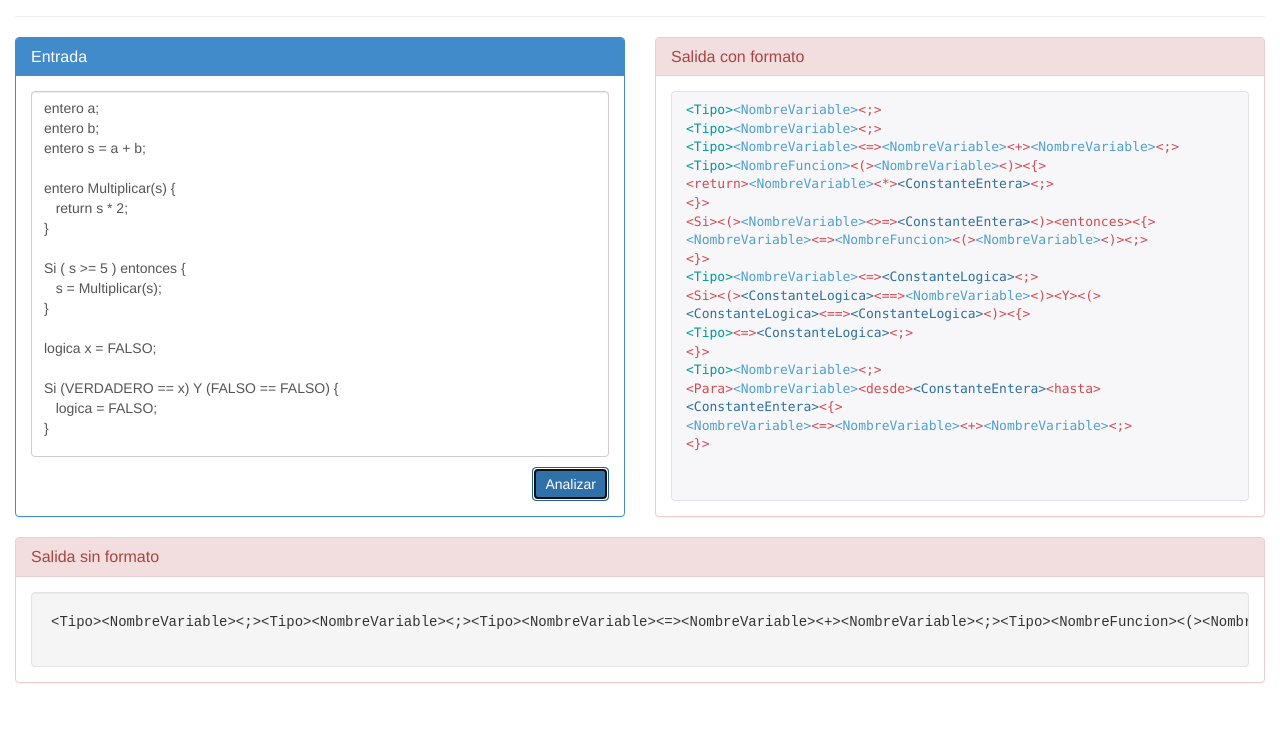
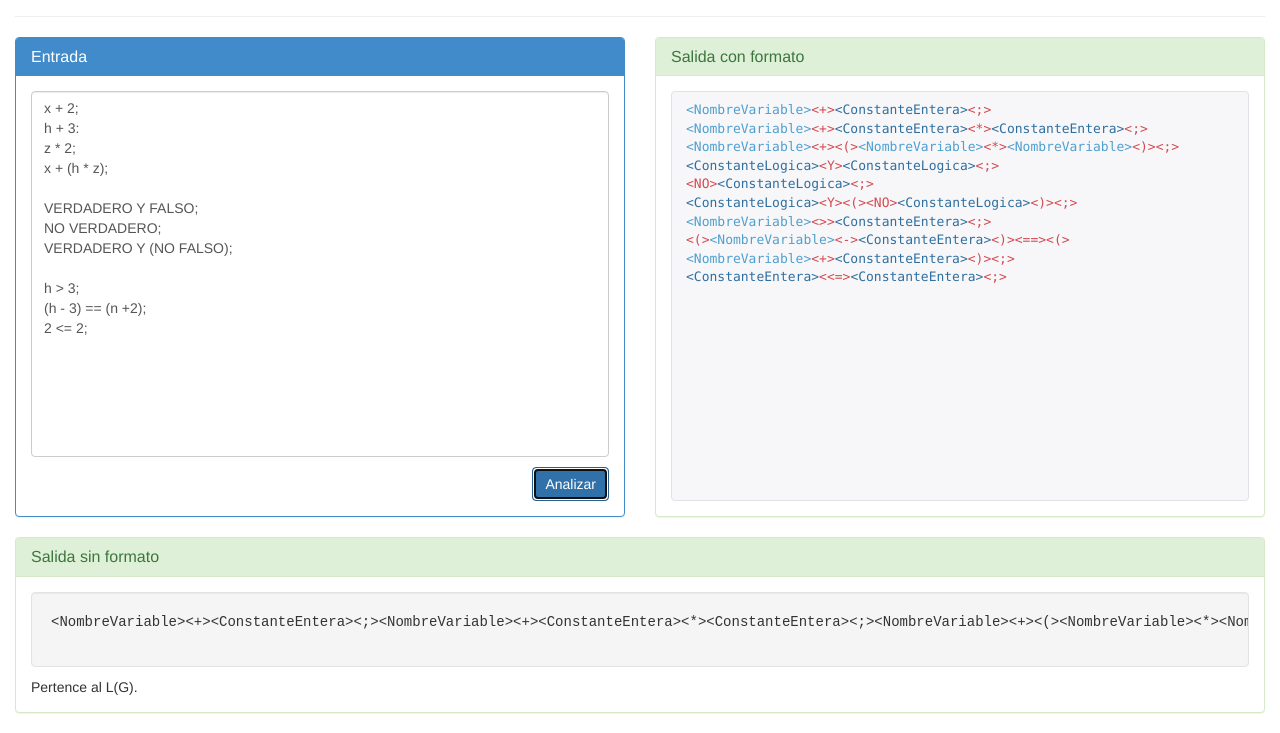
Before and after one commit to nguidi/ssl, a plain HTML site: page index.html in a window 1280 px wide. Both pictures are taken after a click on the button "Analizar". Shown: the part 83-816 px from the top of the page. Drawn offline with Linux system fonts and the light colour scheme.

Commit message:
Funcionando para la gramatica del grupo 3

```diff
--- a/adsr.js
+++ b/adsr.js
@@ -30,9 +30,7 @@ function procedimiento(noTerminal) {
 	do {
 
 		ERROR = false;
-
 		procesar(producciones[i]);
-
 		i++;
 
 	} while (ERROR && (i < producciones.length));
@@ -45,7 +43,6 @@ function procesar(produccion) {
 	var punteroRetroceso = PUNTERO;
 
 	for	(var i = 0; (i < produccion.length) && !ERROR; i++) {
-
 		switch(tipoDeCaracter(produccion[i])) {
 
 			case TERMINAL:
--- a/gramatica.js
+++ b/gramatica.js
@@ -2,15 +2,24 @@
 GRAMATICA
 =	{
 	/* -------------------- CONJUNTO DE NO TERMINALES DE LA GRAMATICA ---------------------------------------------- */
+	/*	Solo Grupo 3
 		NO_TERMINALES:			["P", "DV", "DF", "LP", "LPCont", "LC", "CAsignacion", "CPara", "CSiEntonces",
 								 "CLLamadoFuncion", "LLPar", "LLParCont", "ExpEntera", "ExpEnteraSRI", "Termino",
 								  "TerminoSRI", "Factor", "ExpLogica", "ExpLogicaSRI", "OperandoLogico",
 								  "OperandoLogicoSRI", "FactorLogico", "Comparacion", "Operador"]
+	*/
+		NO_TERMINALES:			["P", "ExpEntera", "ExpEnteraSRI", "Termino", "TerminoSRI", "Factor", "ExpLogica",
+								 "ExpLogicaSRI", "OperandoLogico", "OperandoLogicoSRI", "FactorLogico", "Comparacion",
+								 "Operador"]
 
 	/* -------------------- CONJUNTO DE TERMINALES DE LA GRAMATICA ------------------------------------------------- */
+	/*	Solo Grupo 3
 	,	TERMINALES:				["(", ")", "{", "}", "+", "*", "-", "O", "Y", "NO", "ConstanteEntera", "ConstanteLogica",
 								 "NombreFuncion", "NombreVariable", "Para", "desde", "hasta", "Si", "entonces", "=", "==",
 								 "<", ">", ">=", "<=", ";", ",", "return", "Tipo"]
+	*/
+	,	TERMINALES:				["(", ")", "{", "}", "+", "*", "-", "O", "Y", "NO", "ConstanteEntera", "ConstanteLogica",
+								 "==", "<", ">", ">=", "<=", ";", "NombreVariable"]
 
 	/* -------------------- SIMBOLO DISTINGUIDO DE LA GRAMATICA ---------------------------------------------------- */
 	,	SIMBOLO_DISTINGUIDO:	"P"
@@ -18,6 +27,7 @@ GRAMATICA
 	/* -------------------- CONJUNTO DE PRODUCCIONES DE LA GRAMATICA ----------------------------------------------- */
 	,	PRODUCCIONES:
 		{
+			/*	Solo Grupo 3
 			"P":					[
 										["DV", "DF", "LC"]
 									,	["DV", "DF"]
@@ -26,7 +36,7 @@ GRAMATICA
 									,	["DV"]
 									,	["DF"]
 									,	["LC"]
-									,	[""]
+									,	[]
 									]
 		,	"DV":					[
 										["Tipo", "NombreVariable", ";", "DV"]
@@ -76,13 +86,21 @@ GRAMATICA
 										["NombreVariable", ",", "LLParCont"]
 									,	["NombreVariable"]
 									]
-		/*
+		*/
+		/*	Recursiva izquierda
 		,	"ExpEntera":		[
 									["ExpEntera", "+", "Termino"]
 								,	["ExpEntera", "-", "Termino"]
 								,	["Termino"]
 								]
 		*/
+			"P":					[
+										["ExpEntera", ";", "P"]
+									,	["ExpEntera", ";"]
+									,	["ExpLogica", ";", "P"]
+									,	["ExpLogica", ";"]
+									]
+
 		,	"ExpEntera":			[
 										["Termino", "ExpEnteraSRI"]
 									,	["Termino"]
@@ -93,7 +111,7 @@ GRAMATICA
 									,	["+", "Termino"]
 									,	["-", "Termino"]
 									]
-		/*
+		/*	Recursiva izquierda
 		,	"Termino":				[
 										["Termino", "*", "Factor"]
 									,	["Factor"]
@@ -112,7 +130,7 @@ GRAMATICA
 									,	["ConstanteEntera"]
 									,	["NombreVariable"]
 									]
-		/*
+		/*	Recursiva izquierda
 		,	"ExpLogica":		[
 									["ExpLogica", "O", "OperandoLogico"]
 								,	["OperandoLogico"]
@@ -126,7 +144,7 @@ GRAMATICA
 										["O", "OperandoLogico", "ExpLogicaSRI"],
 										["O", "OperandoLogico"]
 									]
-		/*
+		/*	Recursiva izquierda
 		,	"OperandoLogico":	[
 									["OperandoLogico", "Y", "FactorLogico"]
 								,	["FactorLogico"]
--- a/index.html
+++ b/index.html
@@ -19,7 +19,7 @@
 			}
 			pre {
 				height: 390px;
-				margin: 0;
+				margin: 0px;
 			}
 			.highlight {
 				margin-bottom: 0px;
@@ -29,6 +29,9 @@
 			}
 			.panel-body textarea {
 				height: 366px;
+			}
+			p#estadoADSR {
+				margin: 10px 0px 0px;
 			}
 		</style>
 	</head>
@@ -47,29 +50,18 @@
 						</div>
 						<div class="panel-body">
 							<textarea class="form-control" rows="3" id="entrada">
-entero a;
-entero b;
-entero s = a + b;
+x + 2;
+h + 3:
+z * 2;
+x + (h * z);
 
-entero Multiplicar(s) {
-   return s * 2;
-}
+VERDADERO Y FALSO;
+NO VERDADERO;
+VERDADERO Y (NO FALSO);
 
-Si ( s >= 5 ) entonces {
-   s = Multiplicar(s);
-}
-
-logica x = FALSO;
-
-Si (VERDADERO == x) Y (FALSO == FALSO) {
-   logica = FALSO;
-}
-
-entero suma;
-
-Para s desde 0 hasta 10 {
-   suma = suma + s;
-}
+h > 3;
+(h - 3) == (n +2);
+2 <= 2;
 							</textarea>
 							<button class="btn btn-primary pull-right" id="analizar">Analizar</button>
 						</div>
@@ -100,6 +92,7 @@ Para s desde 0 hasta 10 {
 						</div>
 						<div class="panel-body">
 							<xmp id="salidaSinFormato" class="well"></xmp>
+							<p id="estadoADSR"></p>
 						</div>
 					</div>
 				</div>
--- a/lexer.js
+++ b/lexer.js
@@ -9,7 +9,7 @@ function lexer(cadenaDeEntrada)
 	=	new RegExp(/\b(entero|real|logica)\b/)
 	//	Expresion regular para las constantes enteras
 	,	constanteEntera
-	=	new RegExp(/\d+/g)
+	=	new RegExp(/\d+/)
 	//	Expresion regular para las constantes logicas
 	,	constanteLogica
 	=	new RegExp(/\b(VERDADERO|FALSO)\b/)
@@ -65,6 +65,7 @@ function lexer(cadenaDeEntrada)
 						||	simbolosTerminales.test(preToken)
 						||	operadorLogico.test(preToken)
 						||	operadorAritmetico.test(preToken)
+						||	(preToken == '<' || preToken == '>')
 						)
 					?	'<'+preToken+'>'
 					:	tipoDeDato.test(preToken)
--- a/main.js
+++ b/main.js
@@ -21,27 +21,27 @@ document.querySelector('button#analizar')
 
 			//	Obtengo la cadena de entrada
 			var	entrada
-			=	document.querySelector('#entrada').value
+			=	document.querySelector('#entrada').value;
 
 			//	Obtengo los tokens
 			var	arrayDeTokens
-			=	lexer(entrada)
+			=	lexer(entrada);
 
 			//	Realizo la union entre los elementos del array generando una cadena
 			var	cadenaDeTokens
-			=	arrayDeTokens.join('')
+			=	arrayDeTokens.join('');
 
 			//	Inserto la cadena
-			document.querySelector('#salidaSinFormato').innerHTML = cadenaDeTokens
+			document.querySelector('#salidaSinFormato').innerHTML = cadenaDeTokens;
 
 			var	arrayConFormato
 			=	arrayDeTokens.map(
 					function(token)
 					{
 						var	span
-						=	document.createElement("SPAN")
+						=	document.createElement("SPAN");
 
-						span.appendChild(document.createTextNode(token))
+						span.appendChild(document.createTextNode(token));
 
 						span
 							.setAttribute(
@@ -55,17 +55,17 @@ document.querySelector('button#analizar')
 								:	(/(OperadorLogico|OperadorAritmetico)/g.test(token))
 								?	'c'
 								:	's'
-							)
+							);
 
 						if	(/(;|\{|\})/g.test(token))
-							span.appendChild(document.createElement("BR"))
+							span.appendChild(document.createElement("BR"));
 
-						return	span.outerHTML
+						return	span.outerHTML;
 					}
 				)
 
 			//	Inserto la cadena
-			document.querySelector('#salidaConFormato').innerHTML = arrayConFormato.join('')
+			document.querySelector('#salidaConFormato').innerHTML = arrayConFormato.join('');
 
 			//	Obtengo la cadena de entrada como un array
 			var	cadenaDeEntrada
@@ -77,9 +77,16 @@ document.querySelector('button#analizar')
 						auxArray.pop();
 						return	auxArray.join('');
 					}
-				)
+				);
+
+			//	Obtengo si es cadena o no del lenguaje
+			var esCadena
+			=	adsr(cadenaDeEntrada);
 
 			//	Cambio el estado de los paneles al estado correspondiendte
-			cambiarEstadoDelPanel(panelesDeSalida, 'panel-' + (adsr(cadenaDeEntrada) ? 'success' : 'danger'));
+			cambiarEstadoDelPanel(panelesDeSalida, 'panel-' + (esCadena ? 'success' : 'danger'));
+
+			//	Muestro si pertence o no al lenguaje
+			document.querySelector('#estadoADSR').innerHTML = (esCadena ? 'Pertence' : 'No pertence') + ' al L(G).';
 		}
 	)
```
